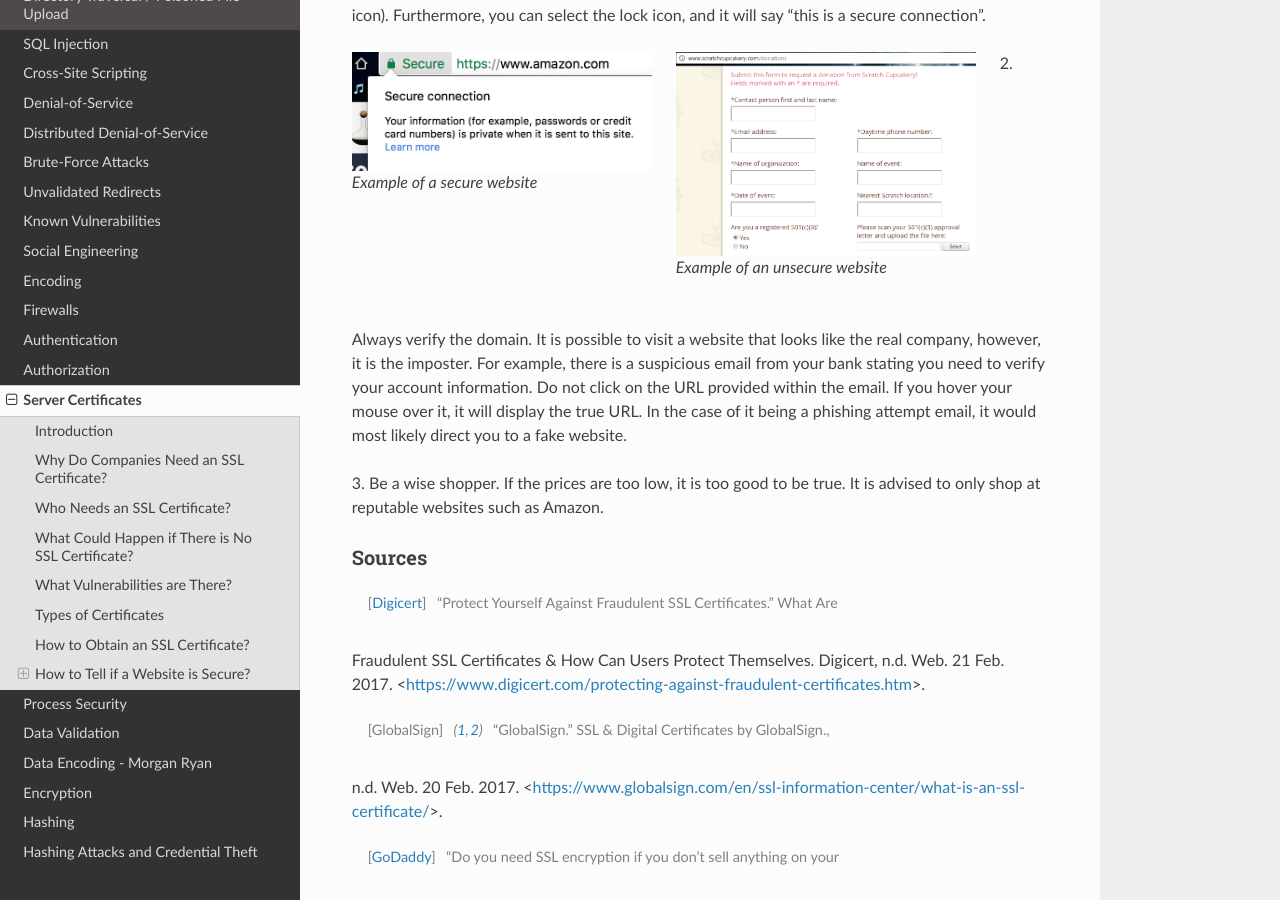
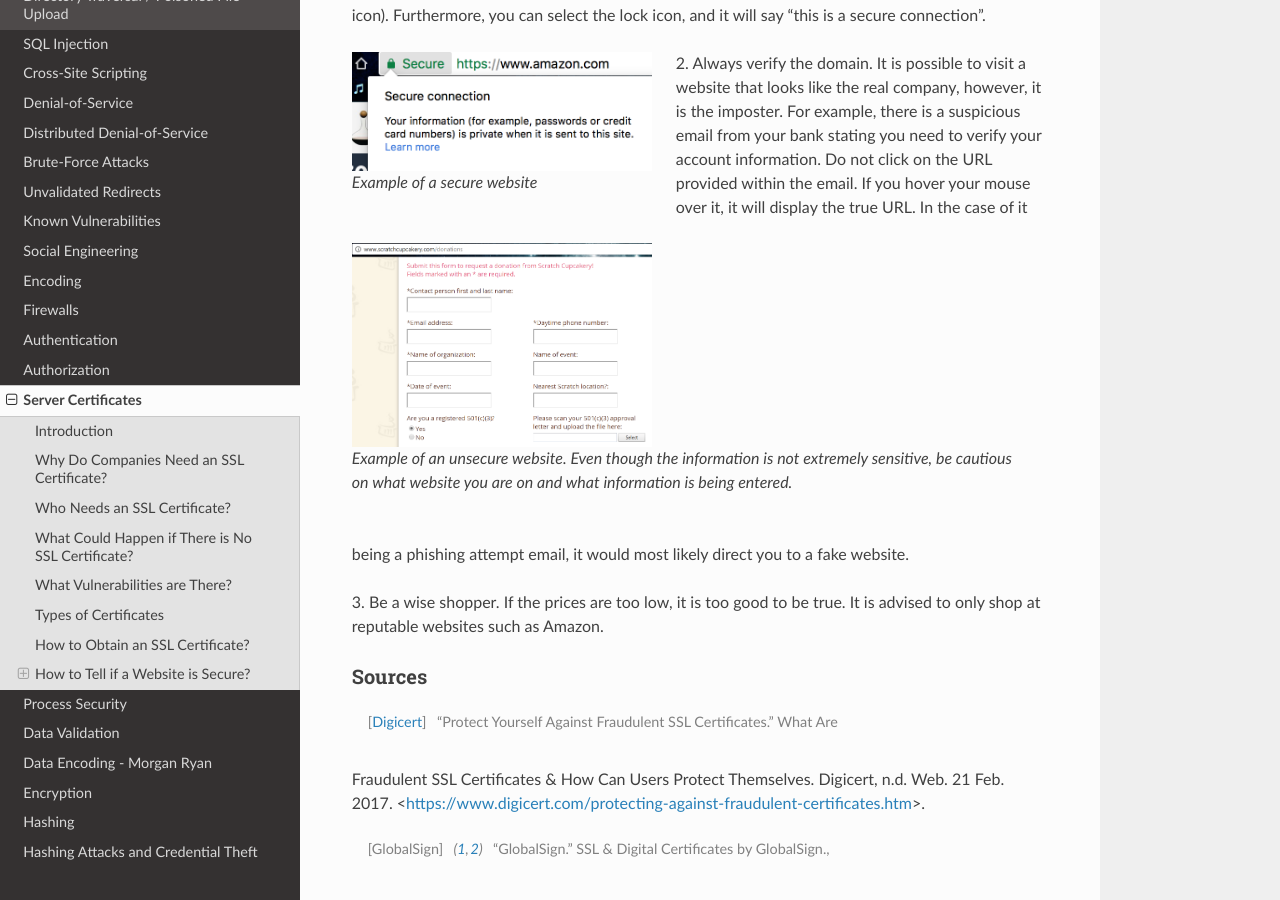
Before and after one commit to pvcraven/2017_web_security, a Sphinx documentation site: the page built from source/server_certificates/server_certificates.rst, in a window 1280 px wide and 900 px high, scrolled down 2018 px. Built offline with Sphinx 7.4.7 and the Read the Docs theme 2.0.0, drawn with Linux system fonts in a browser that asks for light colours.

Commit message:
no message

```diff
--- a/source/server_certificates/server_certificates.rst
+++ b/source/server_certificates/server_certificates.rst
@@ -101,7 +101,9 @@
 		:width: 300px
 		:alt: Cupcake Form
 
-		Example of an unsecure website
+		Example of an unsecure website. Even though the information is not
+		extremely sensitive, be cautious on what website you are on and what
+		information is being entered.
 
 
 
```
